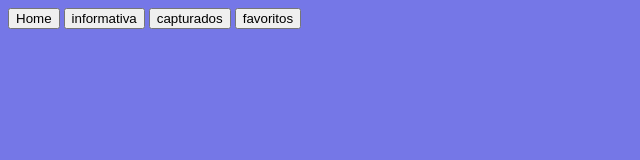
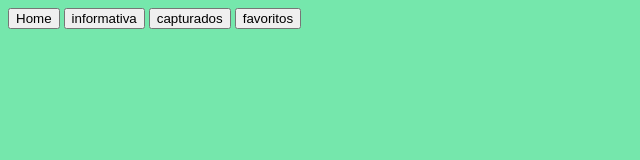
Before and after one commit to Nicolas-Q14/poKeapi, a plain HTML site: page index.html in a window 1280 px wide. Shown: the whole page, without its empty margins (0-640 px from the left). Drawn offline with Linux system fonts and the light colour scheme; no server answers.

Commit message:
Change body background color

```diff
--- a/styles.css
+++ b/styles.css
@@ -1,4 +1,4 @@
 body{
-    background: rgb(117, 119, 231)
+    background: rgb(117, 231, 172)
 
 }
```
